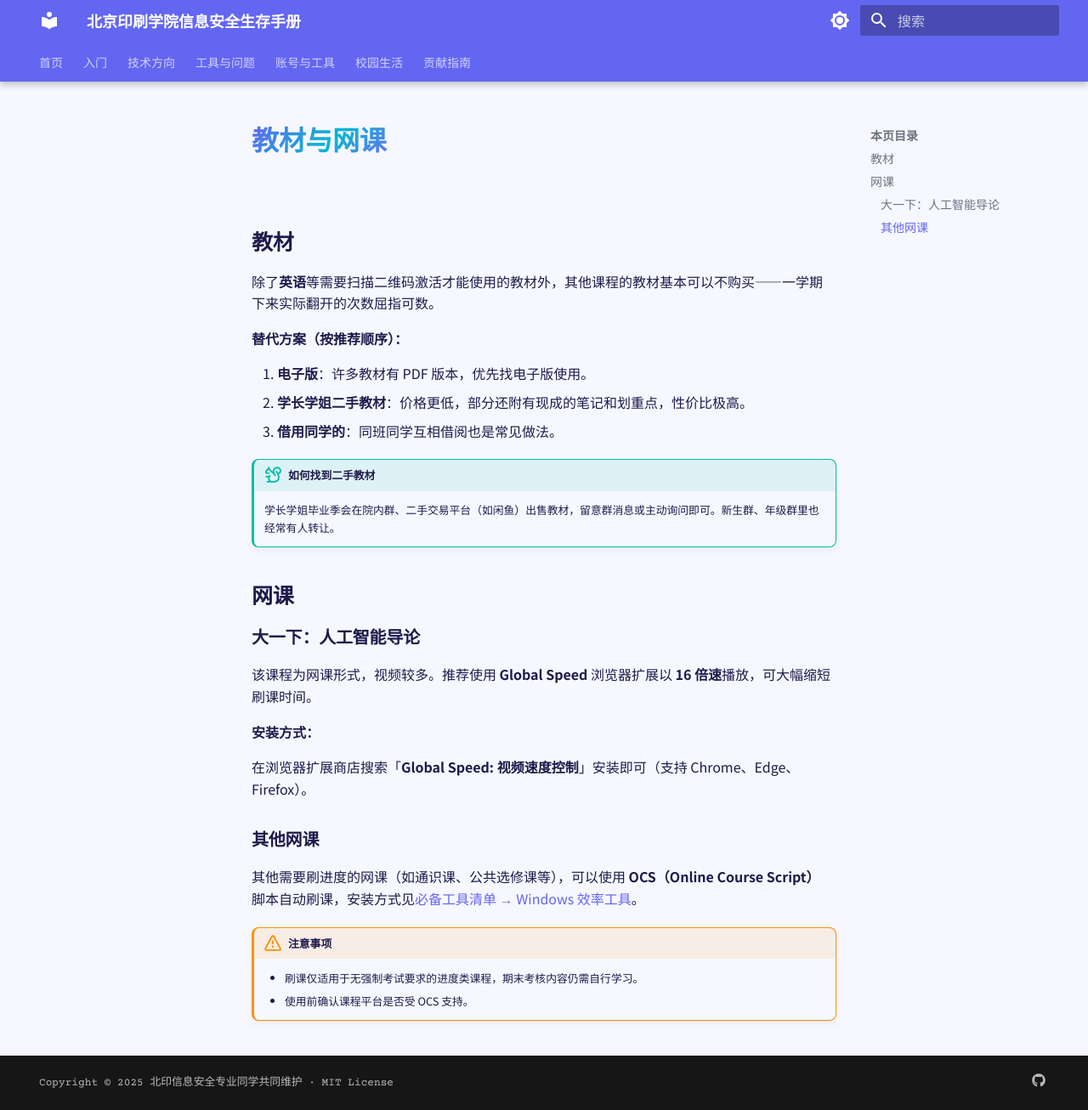
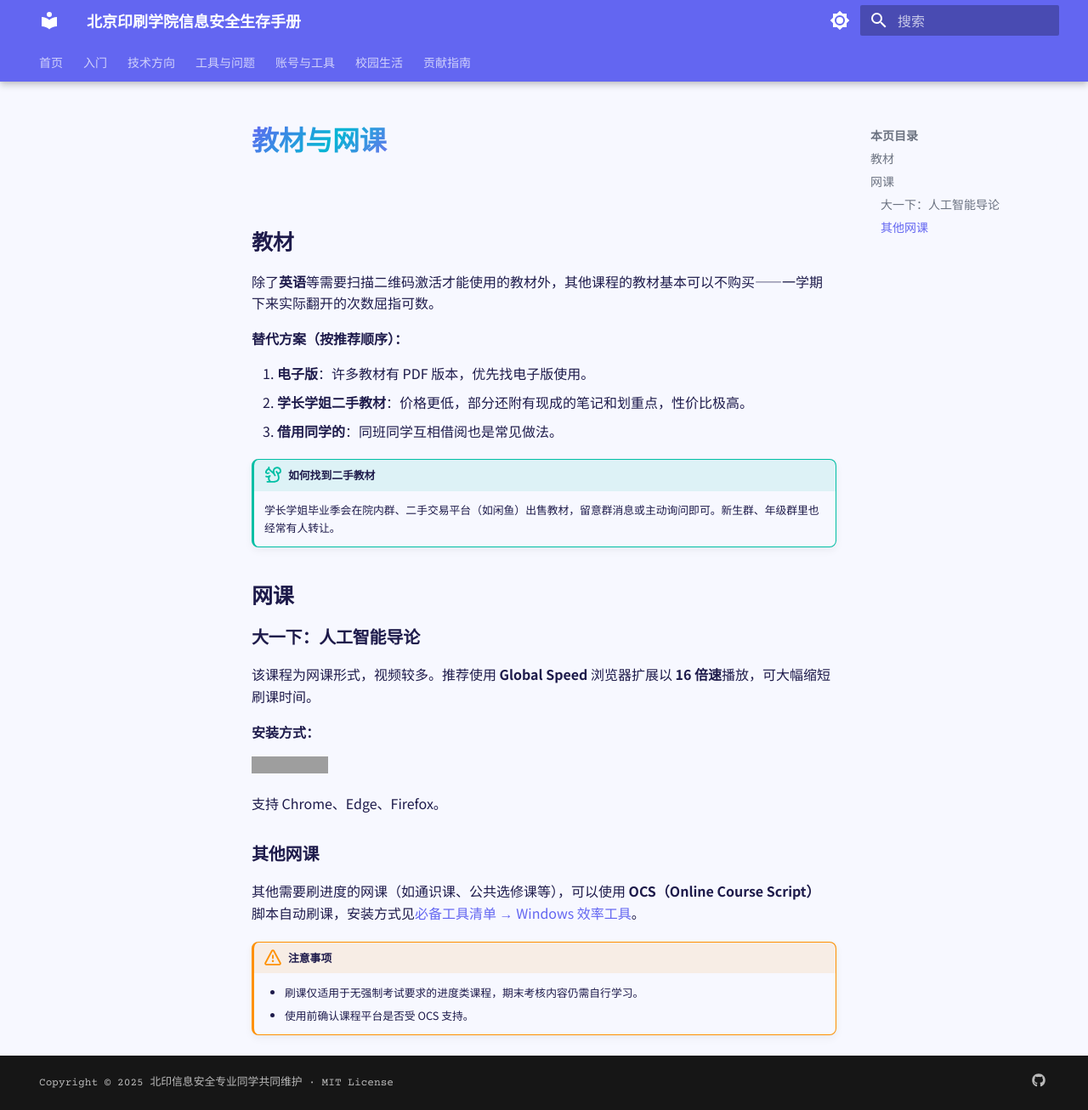
Before and after one commit to starnotes-xj/SurviveBIGCManual, an MkDocs documentation site: the page built from docs/05-校园生活/教材与网课.md, in a window 1280 px wide and 1306 px high. Shown: the whole window at 85% size. Built offline with MkDocs 1.6.1 and Material for MkDocs 9.7.7, drawn with Linux system fonts in a browser that asks for light colours; grey boxes are pictures that could not be loaded.

Commit message:
docs: 补充 Global Speed 扩展 Chrome Web Store 链接
Co-Authored-By: Claude Sonnet 4.6 <noreply@anthropic.com>

```diff
--- a/docs/05-校园生活/教材与网课.md
+++ b/docs/05-校园生活/教材与网课.md
@@ -21,7 +21,9 @@
 
 **安装方式：**
 
-在浏览器扩展商店搜索「**Global Speed: 视频速度控制**」安装即可（支持 Chrome、Edge、Firefox）。
+[![Chrome Web Store](https://img.shields.io/badge/Chrome_Web_Store-Global_Speed-4285F4?style=flat-square&logo=googlechrome&logoColor=white)](https://chromewebstore.google.com/detail/global-speed-video-speed/jpbjcnkcffbooppibceonlgknpkniiff)
+
+支持 Chrome、Edge、Firefox。
 
 ### 其他网课
 
```
